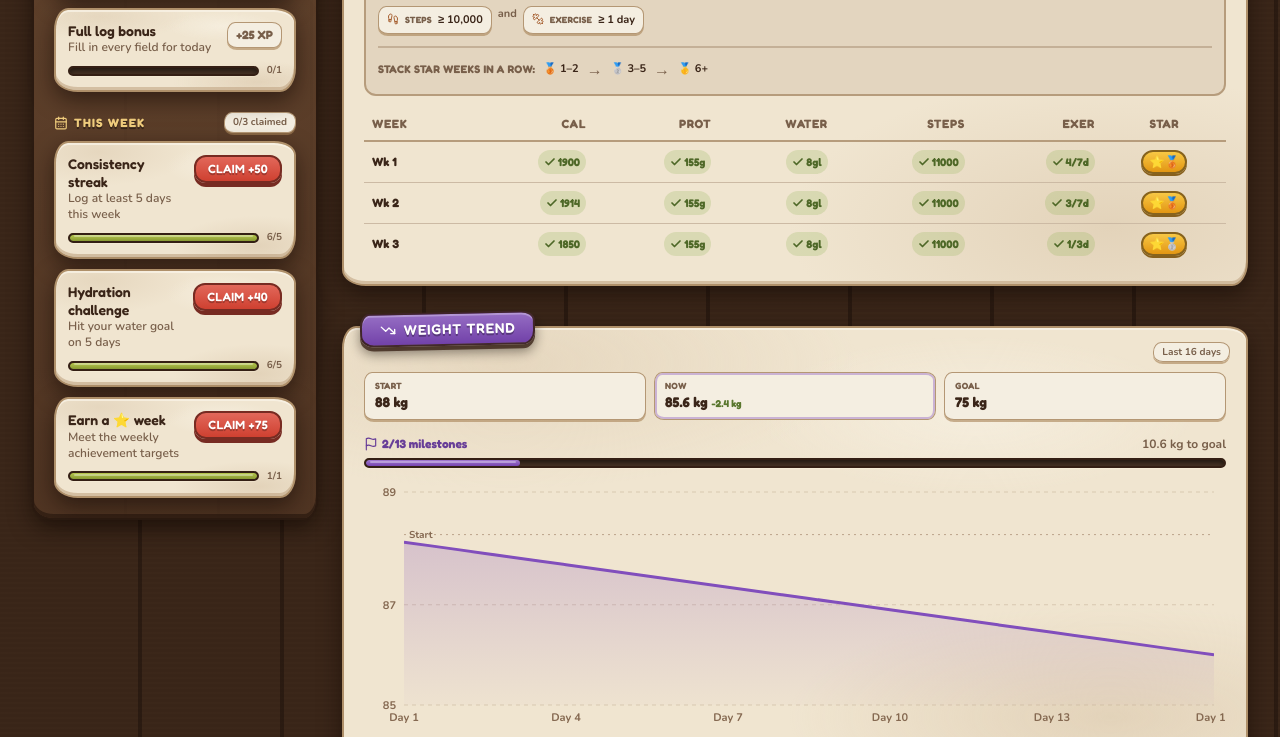
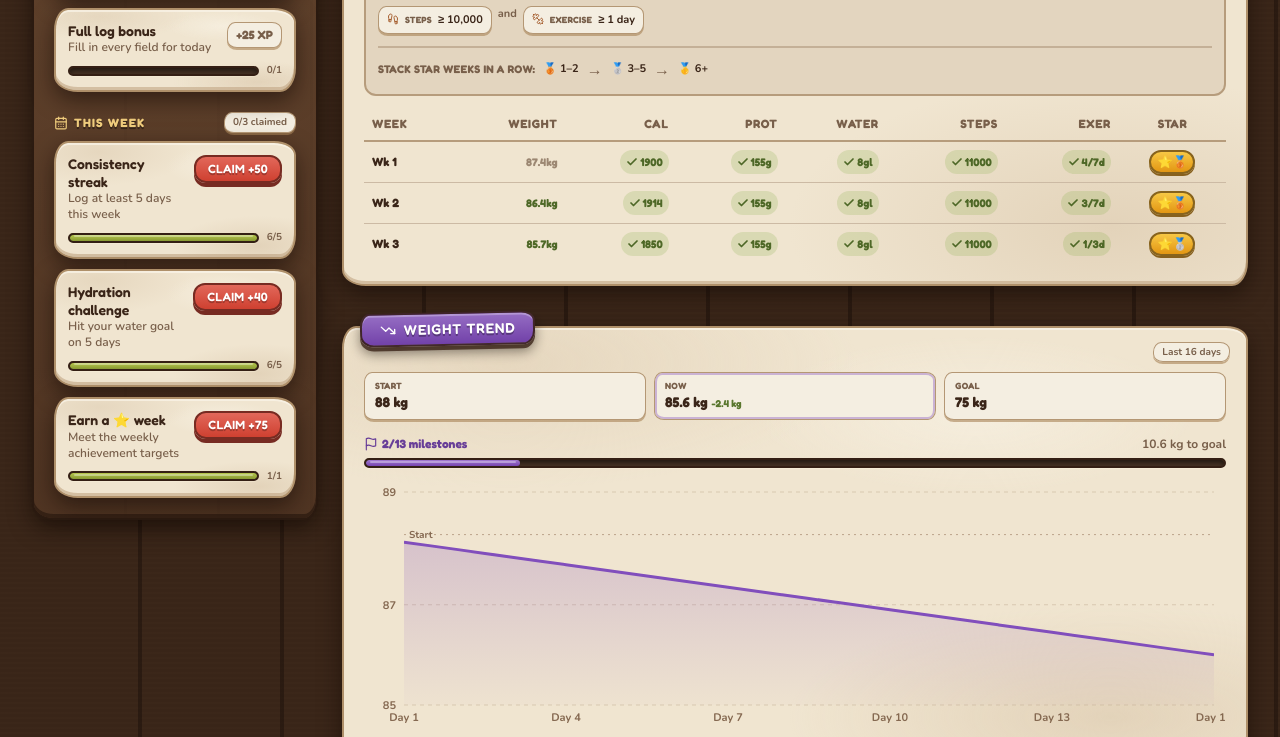
Before and after one commit to ggordon13/OHDTGMapp, a React (Vite) app: page /preview in a window 1280 px wide. Shown: the part 1238-1975 px from the top of the page. Built offline with nearby package versions, Linux system fonts and the light colour scheme; no server answers; the HTML template or start-up script is replaced by a standard one.

Commit message:
enhancement for weekly data
add weekly weight average in weekly achievements

```diff
--- a/src/components/WeeklyAchievements.tsx
+++ b/src/components/WeeklyAchievements.tsx
@@ -21,6 +21,27 @@ const MetricCell = ({ value, met }: { value: string; met: boolean }) =>
     <span className="font-display text-[11px] font-semibold text-muted-foreground/70">{value}</span>
   );
 
+/**
+ * Weekly average weight, tinted against the previous week: green when it held
+ * or dropped, red when it rose. The first week (and any week without a
+ * comparison) stays neutral.
+ */
+const WeightCell = ({ value, trend }: { value: number | null; trend: "down" | "up" | null }) => {
+  if (value === null) return <span className="font-display text-[11px] font-semibold text-muted-foreground/70">—</span>;
+  return (
+    <span
+      className={cn(
+        "font-display text-[11px] font-bold",
+        trend === "up" && "text-[hsl(0,65%,42%)]",
+        trend === "down" && "text-[hsl(84,45%,28%)]",
+        trend === null && "text-muted-foreground/70",
+      )}
+    >
+      {value.toFixed(1)}kg
+    </span>
+  );
+};
+
 const tierMedal: Record<string, string> = { bronze: "🥉", silver: "🥈", gold: "🥇" };
 
 /** One goal condition, shown as a compact labelled chip. */
@@ -40,13 +61,21 @@ const WeeklyAchievements = ({ logs, goals }: WeeklyAchievementsProps) => {
   // Bronze/Silver/Gold tier the same way the Trophy Case awards them.
   let starRun = 0;
   let bestRun = 0;
+  // Last week that actually had a weight average, so the comparison skips over
+  // gaps instead of resetting to neutral after an unlogged week.
+  let prevWeight: number | null = null;
   const rows = weeks.map((week) => {
     const avg = getWeeklyAvg(week);
     const achieved = isAchieved(avg, goals);
     starRun = achieved ? starRun + 1 : 0;
     bestRun = Math.max(bestRun, starRun);
     const tier = !achieved ? null : starRun >= 6 ? "gold" : starRun >= 3 ? "silver" : "bronze";
-    return { avg, achieved, tier };
+
+    const weightTrend: "down" | "up" | null =
+      avg.weight === null || prevWeight === null ? null : avg.weight > prevWeight ? "up" : "down";
+    if (avg.weight !== null) prevWeight = avg.weight;
+
+    return { avg, achieved, tier, weightTrend };
   });
 
   const starWeeks = rows.filter((r) => r.achieved).length;
@@ -164,6 +193,7 @@ const WeeklyAchievements = ({ logs, goals }: WeeklyAchievementsProps) => {
             <thead>
               <tr className="border-b-2 border-[hsl(33,28%,60%)]">
                 <th className="px-2 py-2 text-left font-display text-xs font-bold uppercase tracking-wider text-muted-foreground">Week</th>
+                <th className="px-2 py-2 text-right font-display text-xs font-bold uppercase tracking-wider text-muted-foreground">Weight</th>
                 <th className="px-2 py-2 text-right font-display text-xs font-bold uppercase tracking-wider text-muted-foreground">Cal</th>
                 <th className="px-2 py-2 text-right font-display text-xs font-bold uppercase tracking-wider text-muted-foreground">Prot</th>
                 <th className="px-2 py-2 text-right font-display text-xs font-bold uppercase tracking-wider text-muted-foreground">Water</th>
@@ -173,7 +203,7 @@ const WeeklyAchievements = ({ logs, goals }: WeeklyAchievementsProps) => {
               </tr>
             </thead>
             <tbody>
-              {rows.map(({ avg, achieved, tier }, wi) => (
+              {rows.map(({ avg, achieved, tier, weightTrend }, wi) => (
                 <tr
                   key={wi}
                   className={cn(
@@ -182,6 +212,9 @@ const WeeklyAchievements = ({ logs, goals }: WeeklyAchievementsProps) => {
                   )}
                 >
                   <td className="px-2 py-2 font-display text-xs font-bold text-card-foreground">Wk {wi + 1}</td>
+                  <td className="px-2 py-2 text-right">
+                    <WeightCell value={avg.weight} trend={weightTrend} />
+                  </td>
                   <td className="px-2 py-2 text-right">
                     <MetricCell value={avg.calories?.toFixed(0) ?? "—"} met={avg.calories !== null && avg.calories <= goals.dailyCalories} />
                   </td>
--- a/src/lib/gamification.ts
+++ b/src/lib/gamification.ts
@@ -217,6 +217,7 @@ export function getWeeklyQuests(weekLogs: DailyLog[], goals: WeeklyGoals): Quest
 // ---------------------------------------------------------------------------
 
 export interface WeeklyAvg {
+  weight: number | null;
   calories: number | null;
   protein: number | null;
   water: number | null;
@@ -231,6 +232,7 @@ export function getWeeklyAvg(week: DailyLog[]): WeeklyAvg {
     return valid.length ? Math.round((valid.reduce((a, b) => a + b, 0) / valid.length) * 10) / 10 : null;
   };
   return {
+    weight: avg(week.map((d) => d.weight)),
     calories: avg(week.map((d) => d.calories)),
     protein: avg(week.map((d) => d.protein)),
     water: avg(week.map((d) => d.water)),
```
Also changed, not shown: 1 other file (tests, documents, lock files or other folders).
